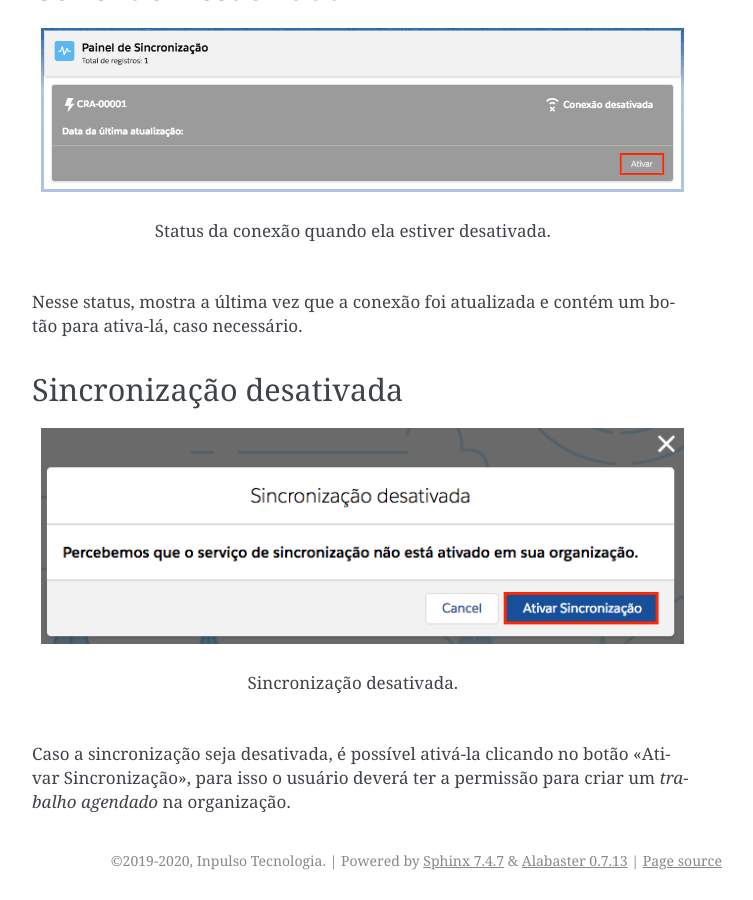
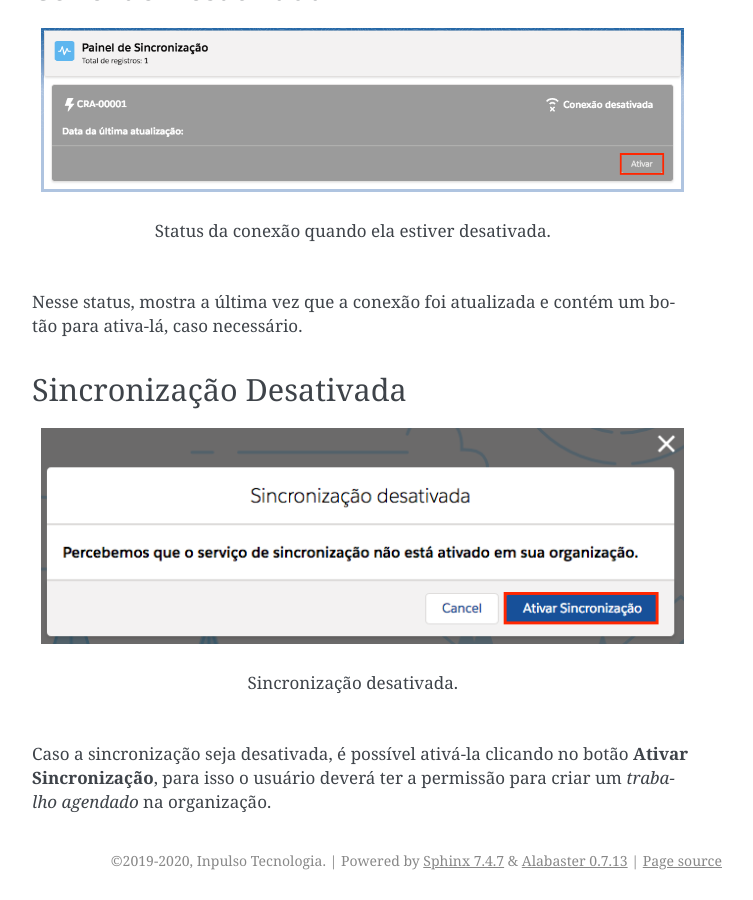
Before and after one commit to Inpulso-Tecnologia/RAConnectDOCFull, a Sphinx documentation site: the page built from docs/Funcional/painel_sincronizacao.rst, in a window 1280 px wide and 900 px high, scrolled down 1717 px. Shown: the whole window, without its empty margins (388-1141 px from the left). Built offline with Sphinx 7.4.7, drawn with Linux system fonts in a browser that asks for light colours; pages that are not in the unit, such as notebooks, are missing from menus; some of the changed text lies outside the part shown.

Commit message:
Revisão PDF

```diff
--- a/docs/Funcional/painel_sincronizacao.rst
+++ b/docs/Funcional/painel_sincronizacao.rst
@@ -10,7 +10,7 @@
 
 Nesse painel mostra os seguintes status que uma conexão pode ter, como **Conexão Sincronizando**, **Conexão Atualizada**, **Falha**, **Conexão Desativada**. As figuras a seguir demosntram os status comentados.
 
-**Conexão Sincronizando**
+Conexão Sincronizando
 -----------------------
 
 .. figure:: img/conexaoSincronizando.png
@@ -21,7 +21,7 @@
 
 Nesse status, a conexão estará baixando e convertendo as reclamações para o salesforce.
 
-**Conexão Atualizada**
+Conexão Atualizada
 -----------------------
 
 .. figure:: img/conexaoAtualizada.png
@@ -32,7 +32,7 @@
 
 Nesse status, a conexão mostrará quando foi feito a última atualização e quando será feito a próxima.
 
-**Falha**
+Falha
 -----------------------
 
 .. figure:: img/conexaoError.png
@@ -43,7 +43,7 @@
 
 Nesse status, a conexão mostrará quando foi feito a última atualização e quando será feito a próxima e o erro que aconteceu na última vez que tentou atualizar as reclamações.
 
-**Conexão Desativada**
+Conexão Desativada
 -----------------------
 
 .. figure:: img/conexaoInativa.png
@@ -55,7 +55,7 @@
 Nesse status, mostra a última vez que a conexão foi atualizada e contém um botão para ativa-lá, caso necessário.
 
 
-Sincronização desativada
+Sincronização Desativada
 -----------------------
 
 .. figure:: img/sincronizacao.png
@@ -64,4 +64,4 @@
 
     Sincronização desativada.
 
-Caso a sincronização seja desativada, é possível ativá-la clicando no botão "Ativar Sincronização", para isso o usuário deverá ter a permissão para criar um *trabalho agendado* na organização.
+Caso a sincronização seja desativada, é possível ativá-la clicando no botão **Ativar Sincronização**, para isso o usuário deverá ter a permissão para criar um *trabalho agendado* na organização.
--- a/docs/Setup/intalacao_pacote.rst
+++ b/docs/Setup/instalacao_pacote.rst
@@ -10,7 +10,7 @@
 
     Acessando **Configurações** da organização.
 
-A seguir digite na barra de busca rápida **"Meu domínio"** e clique nele, como na figura a seguir:
+A seguir digite na barra de busca rápida **Meu domínio** e clique nele, como na figura a seguir:
 
 .. figure:: img/dominio1.png
     :alt: Solidity logo
@@ -28,12 +28,12 @@
 
 Após a validação confirmada, registrar o domínio do mesmo. Após o registro concluído, o SalesForce pedirá para que logue novamente.
 
-Após logar, vá para a tela do "Meu domínio" novamente e clique em "Efetuar login".
+Após logar, vá para a tela do **Meu domínio** novamente e clique em **Efetuar login**.
 
 .. figure:: img/dominio3.png
     :align: center
 
-Efetuado login, clique em "Implantar para usuários".
+Efetuado login, clique em **Implantar para usuários**.
 
 .. figure:: img/dominio4.png
     :alt: Solidity logo
```
Also changed, not shown: docs/Funcional/cadastro_conexao.rst (+4 -4 lines), 2 other files.
